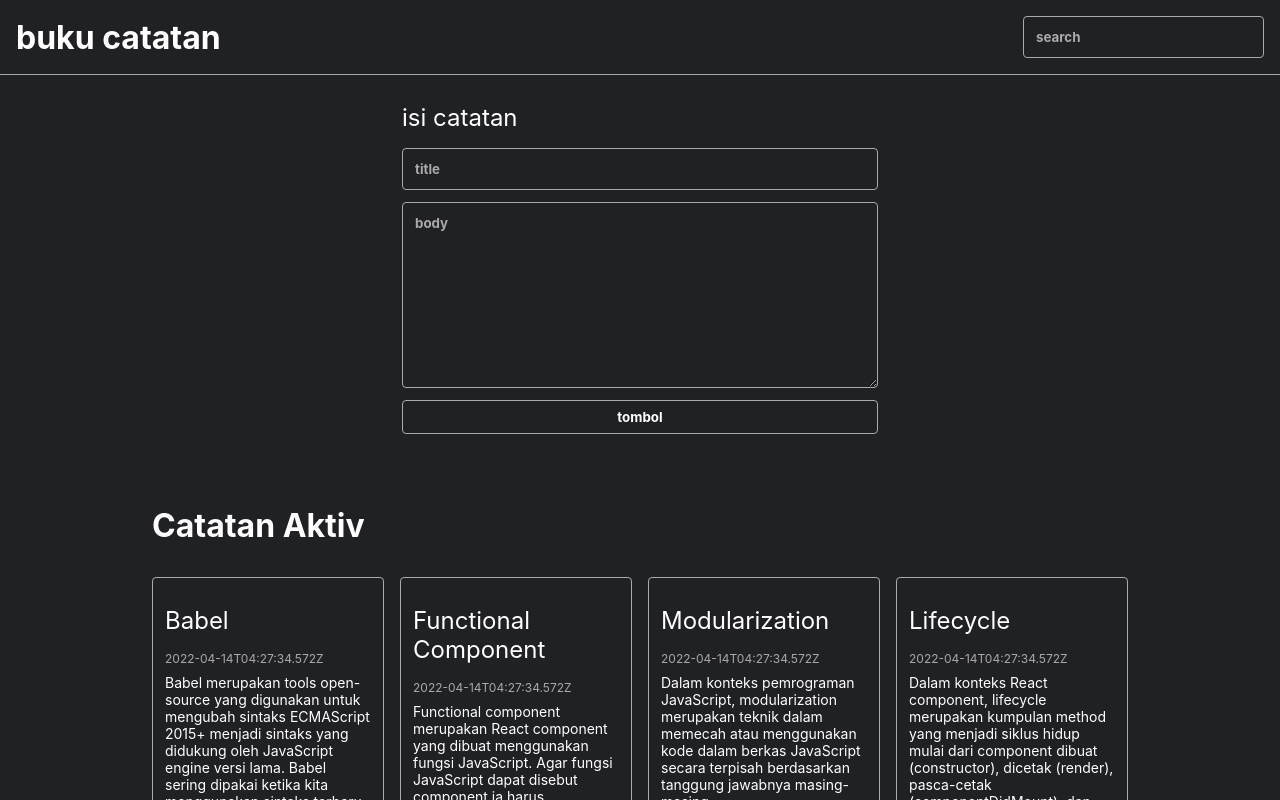
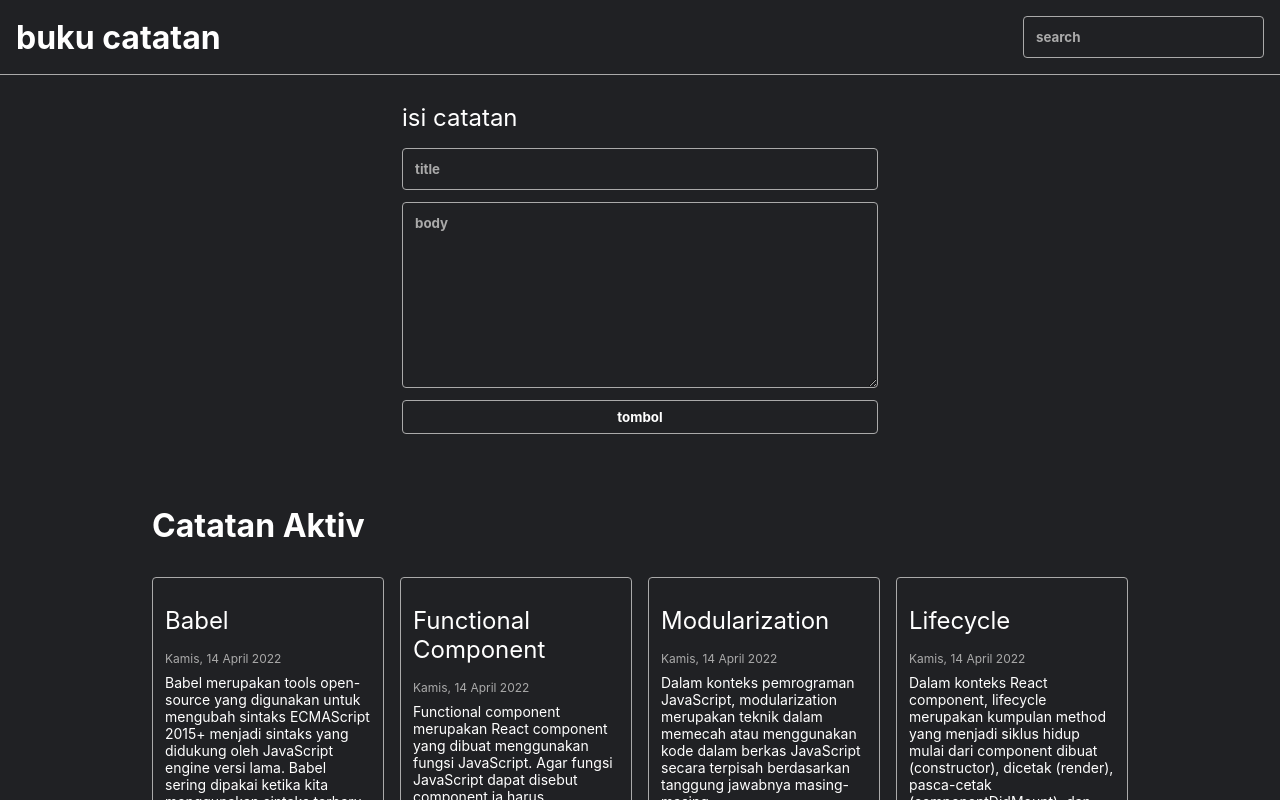
Before and after one commit to iqbalnurrizqi/React-dicoding, a React (Vite) app: page / in a window 1280 px wide. Shown: the top 800 px of the page. Built offline with nearby package versions, Linux system fonts and the light colour scheme.

Commit message:
update code

```diff
--- a/src/components/AddCatatan.jsx
+++ b/src/components/AddCatatan.jsx
@@ -6,7 +6,7 @@ import { getInitialData, showFormattedDate } from "../utils";
 
 export default function AddCatatan() {
     const [notes, setNote]  = useState(getInitialData());
-    const tanggal = showFormattedDate(2011, 0, 1, 0, 0, 0, 0)
+
 
     function handleSubmitNote (note) {
         setNote([...notes, note ]);
@@ -20,7 +20,7 @@ export default function AddCatatan() {
     <div >
       <Header />
       <InputNote onAddNote={handleSubmitNote} />
-      <Body notes={notes} tanggal={tanggal} onRemoveNote={handleRemove} />
+      <Body notes={notes} onRemoveNote={handleRemove} />
     </div>
   );
 }
@@ -34,7 +34,7 @@ function Header() {
   );
 }
 
-function InputNote({ onAddNote, tanggal, createdAt  }) {
+function InputNote({ onAddNote, createdAt}) {
     const [title, setTitle] = useState('');
     const [body, setBody] = useState('');
 
@@ -47,7 +47,7 @@ function InputNote({ onAddNote, tanggal, createdAt  }) {
         const newNote = {
             id: Date.now(),
             title,
-            createdAt: showFormattedDate(2011, 0, 1, 0, 0, 0, 0),
+            createdAt: showFormattedDate(createdAt),
             archived: false,
             body,
     }
@@ -72,7 +72,7 @@ function InputNote({ onAddNote, tanggal, createdAt  }) {
   );
 }
 
-function Body({notes, onRemoveNote, tanggal}) {
+function Body({notes, onRemoveNote, }) {
   return (
     <div className="note-app__body">
       <div className="note">
@@ -80,7 +80,7 @@ function Body({notes, onRemoveNote, tanggal}) {
       </div>
       <div className="notes-list">
         {notes.map((note) => (
-           <Note note={note} key={note.id} id={note.id} {...note} onRemoveNote={onRemoveNote} tanggal={tanggal}/>
+           <Note note={note} key={note.id} id={note.id} {...note} onRemoveNote={onRemoveNote} />
 
          ))}
 
@@ -90,11 +90,11 @@ function Body({notes, onRemoveNote, tanggal}) {
   );
 }
 
-function Note({note, onRemoveNote, tanggal, body, createdAt}) {
+function Note({note, onRemoveNote,  body, createdAt}) {
     return (
         <div className=" note-item note-item__content" key={note.id}>
                 <h2 className="note-input__title">{note.title}</h2>
-                <p className="note-item__date">{createdAt}</p>
+                <p className="note-item__date">{showFormattedDate(createdAt)}</p>
                 <p className="note-item__body">{body}</p>
                 <div className="note-item__action">
                 <button className="note-item__delete-button" onClick={() => onRemoveNote(note.id)}>hapus</button>
```
